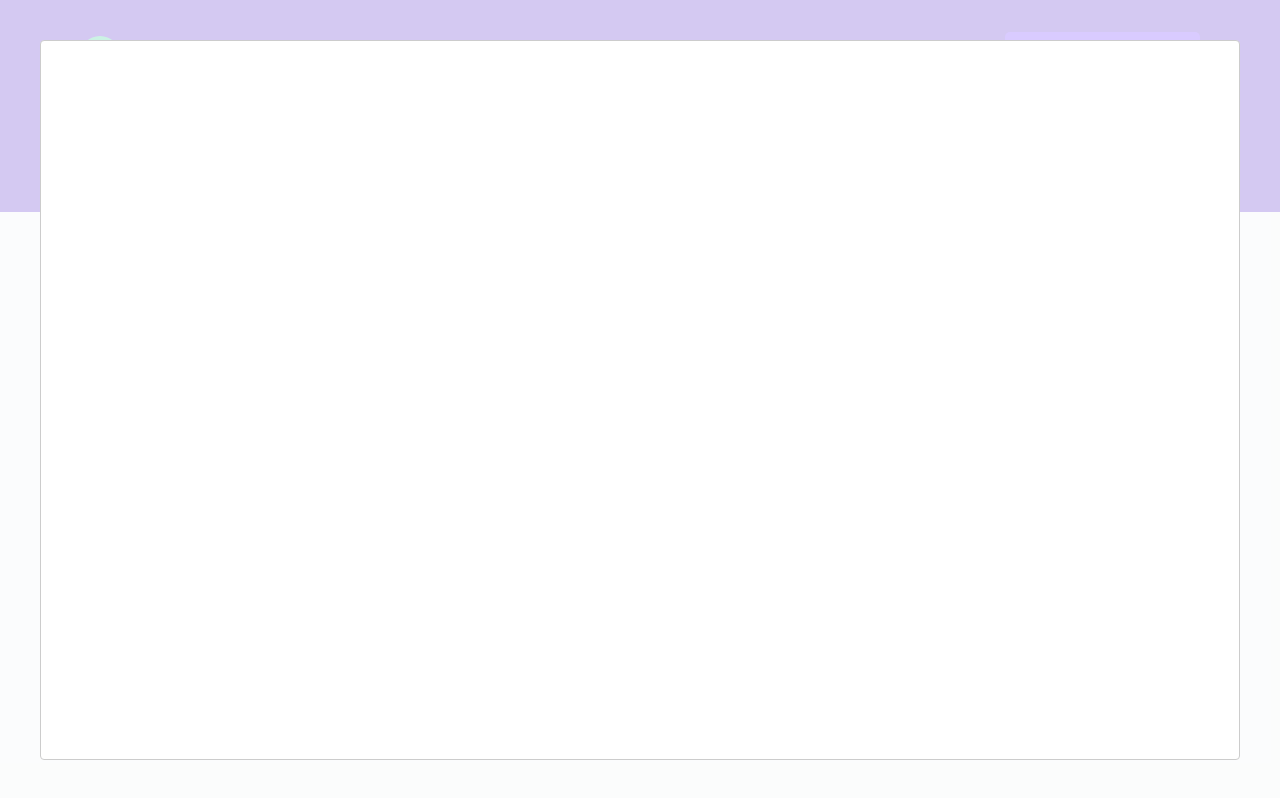
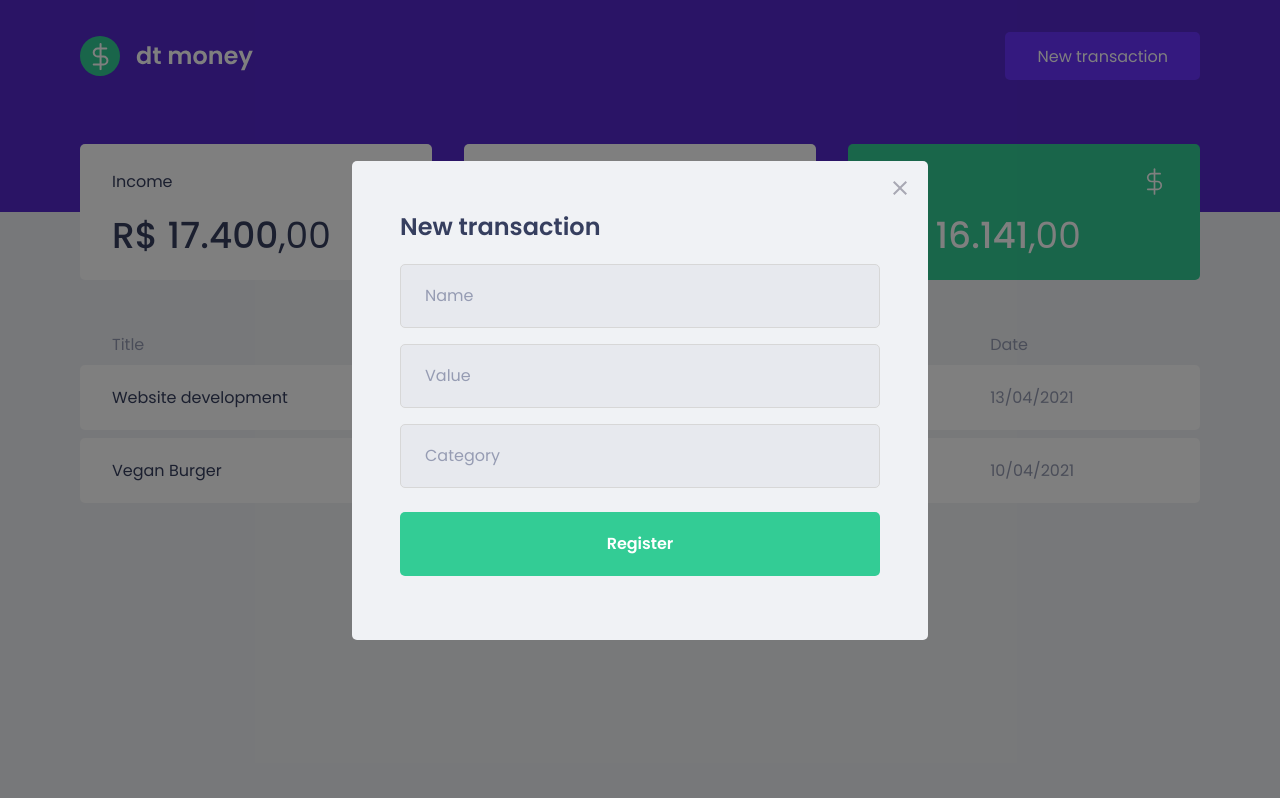
Before and after one commit to caioluna/dtmoney, a React (Create React App) app: page / in a window 1280 px wide. Both pictures are taken after a click on the button "New transaction". Built offline with nearby package versions, Linux system fonts and the light colour scheme; no server answers; what miragejs would draw is missing.

Commit message:
update: modal layout

```diff
--- a/src/App.tsx
+++ b/src/App.tsx
@@ -1,9 +1,10 @@
 import { Header } from './components/Header';
 import { Dashboard } from './components/Dashboard';
+import { NewTransactionModal } from './components/NewTransactionModal';
 import { GlobalStyle } from './styles/global';
 
+import { useState } from 'react';
 import Modal from 'react-modal'
-import { useState } from 'react';
 
 Modal.setAppElement('#root')
 
@@ -22,7 +23,7 @@ export function App() {
       <Header onOpenNewTransactionModal={handleOpenNewTransactionsModal} />
       <Dashboard />
       <GlobalStyle />
-      <Modal
+      <NewTransactionModal
         isOpen={isNewTransactionsModalOpen}
         onRequestClose={handleCloseNewTransactionsModal}
       />
--- a/src/components/Header/styles.ts
+++ b/src/components/Header/styles.ts
@@ -27,7 +27,7 @@ export const Content = styled.div`
     transition: filter .2s;
 
     &:hover {
-      filter: brightness(0.9);
+      filter: brightness(1.2);
     }
   }
 `
--- a/src/components/NewTransactionModal/index.tsx
+++ b/src/components/NewTransactionModal/index.tsx
@@ -1,8 +1,38 @@
+import Modal from "react-modal";
 import { Container } from "./styles";
+import closeImg from '../../assets/close.svg'
 
-export function NewTransactionModal() {
+interface NewTransactionModalProps {
+  isOpen: boolean,
+  onRequestClose: () => void
+}
 
-  <Container>
-    <h1>Oi, eu sou um Modal :P</h1>
-  </Container>
+export function NewTransactionModal({ isOpen, onRequestClose }: NewTransactionModalProps) {
+  return (
+
+      <Modal
+        isOpen={isOpen}
+        onRequestClose={onRequestClose}
+        overlayClassName="react-modal-overlay"
+        className="react-modal-content"
+      >
+        <button className="react-modal-close" type="button" onClick={onRequestClose}>
+          <img src={closeImg} alt="close modal" />
+        </button>
+
+        <Container>
+          <fieldset>
+            <legend>New transaction</legend>
+            <input type="text" name="name" id="name" placeholder="Name" />
+
+            <input type="number" name="value" id="value" placeholder="Value" />
+
+            <input type="text" name="category" id="category" placeholder="Category" />
+
+            <button type="submit" className="register">Register</button>
+          </fieldset>
+        </Container>
+      </Modal>
+
+  )
 }
--- a/src/components/NewTransactionModal/styles.ts
+++ b/src/components/NewTransactionModal/styles.ts
@@ -1,5 +1,59 @@
 import styled from "styled-components";
 
-export const Container = styled.div`
+export const Container = styled.form`
 
+fieldset {
+
+  legend {
+    margin: 1rem 0 1.25rem;
+
+    font-size: 1.5rem;
+    font-weight: 600;
+    color: var(--text-title)
+  }
+
+  input {
+    width: 100%;
+    height: 4rem;
+
+    /* margin: .5rem 0; */
+    padding: 1.25rem 1.5rem;
+
+    border: 1px solid #D7D7D7;
+    border-radius: .3125rem;
+    background-color: var(--input-bg);
+    color: var(--text-body);
+    font-size: 1rem;
+
+    &::placeholder {
+      color: var(--text-body);
+    }
+
+    & + input {
+      margin-top: 1rem;
+    }
+  }
+
+  label {
+    display: none;
+  }
+
+  button[type="submit"] {
+    margin: 1.5rem 0 1rem;
+
+    height: 4rem;
+    width: 100%;
+
+    background-color: var(--green);
+    color: #FFFFFF;
+    border-radius: .3125rem;
+    font-size: 1rem;
+    font-weight: 600;
+    transition: filter .2s;
+
+    &:hover {
+      filter: saturate(1.4);
+    }
+  }
+}
 `
--- a/src/components/Summary/styles.ts
+++ b/src/components/Summary/styles.ts
@@ -20,6 +20,7 @@ export const Content = styled.section`
       display: flex;
       justify-content: space-between;
       align-items: center;
+      color: var(--text-title);
     }
 
     img {
@@ -33,6 +34,8 @@ export const Content = styled.section`
       font-size: 2.25rem;
       font-weight: 500;
       line-height: 3.375rem;
+
+      color: var(--text-title);
     }
 
     span {
@@ -41,7 +44,11 @@ export const Content = styled.section`
 
     &.total-background {
       background-color: var(--green);
-      color: #FFF;
+      color: #FFFFFF;
+
+      & p, strong {
+        color: #FFFFFF;
+      }
     }
   }
 `
--- a/src/styles/global.ts
+++ b/src/styles/global.ts
@@ -4,6 +4,7 @@ export const GlobalStyle = createGlobalStyle`
   :root {
     --background: #F0F2F5;
     --shape: #FFFFFF;
+    --input-bg: #E7E9EE;
 
     --red: #E52E4D;
     --green: #33CC95;
@@ -55,4 +56,45 @@ export const GlobalStyle = createGlobalStyle`
     opacity: 0.6;
     cursor: not-allowed;
   }
+
+  .react-modal-overlay {
+    position: fixed;
+
+    background-color: rgba(0,0,0,0.5);
+
+    display: flex;
+    justify-content: center;
+    align-items: center;
+
+    top: 0;
+    bottom: 0;
+    left: 0;
+    right: 0;
+  }
+
+  .react-modal-content{
+    position: relative;
+
+    width: 100%;
+    max-width: 576px;
+
+    border-radius: .3125rem;
+    background-color: var(--background);
+
+    padding: 3rem;
+  }
+
+  .react-modal-close {
+    position: absolute;
+    right: 1.3rem;
+    top: 1.3rem;
+
+    background-color: transparent;
+    transition: filter .2s;
+
+    &:hover {
+      filter: brightness(.7);
+    }
+  }
+
 `
```
